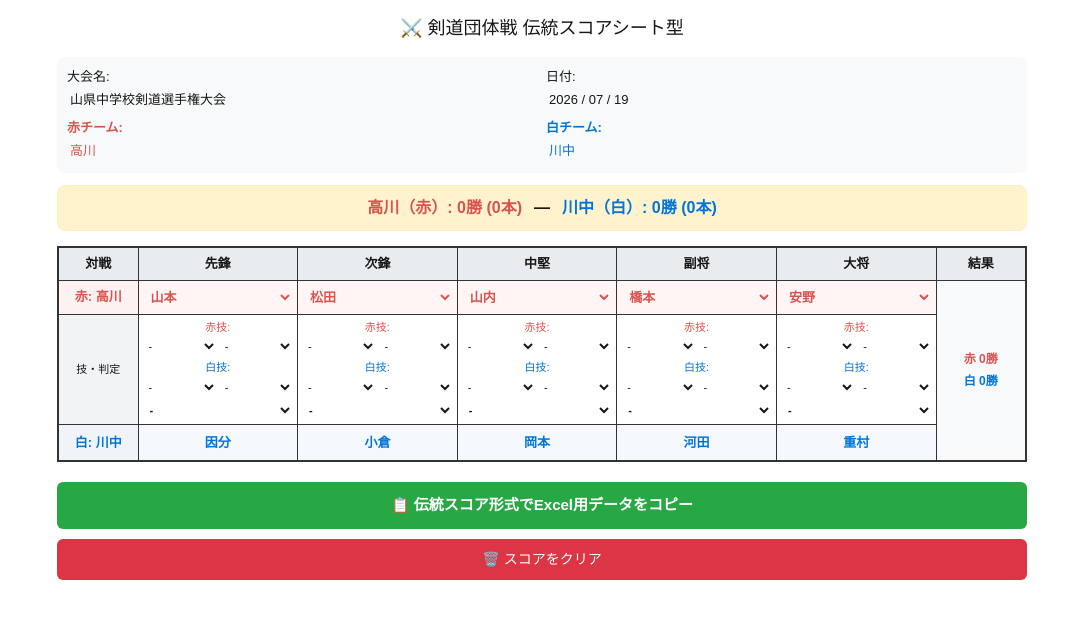
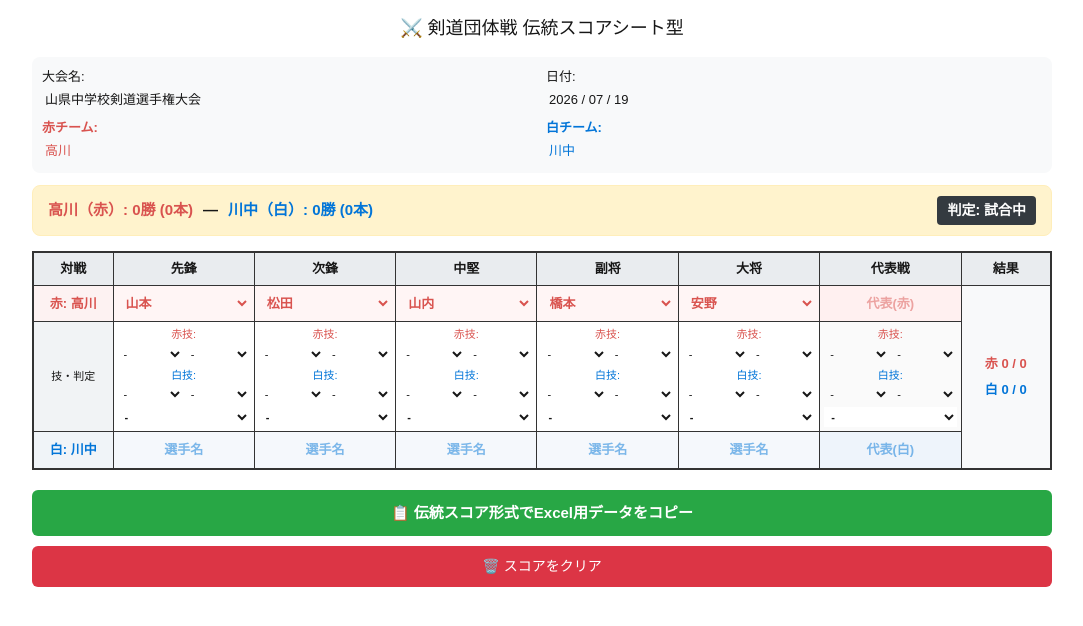
Before and after one commit to marcia031503-prog/kendo-score-app, a Next.js app: page / in a window 1280 px wide. Shown: the top 626 px of the page, without its empty margins (98-1181 px from the left). Built offline with nearby package versions, Linux system fonts and the light colour scheme.

Commit message:
update to traditional score sheet layout

```diff
--- a/src/app/page.tsx
+++ b/src/app/page.tsx
@@ -8,22 +8,32 @@ export default function KendoTeamScoreApp() {
   const [teamRed, setTeamRed] = useState('高川');
   const [teamWhite, setTeamWhite] = useState('川中');
 
-  // 赤チームの選手候補（ドロップダウン用）
   const redCandidates = ['山本', '松田', '山内', '橋本', '安野', '重村'];
 
-  // 各ポジションごとの選手名・技の状態
+  // 先鋒〜大将の5試合
   const [matches, setMatches] = useState([
-    { position: '先鋒', redPlayer: '山本', whitePlayer: '因分', redPoint1: '-', redPoint2: '-', whitePoint1: '-', whitePoint2: '-', winner: '-' },
-    { position: '次鋒', redPlayer: '松田', whitePlayer: '小倉', redPoint1: '-', redPoint2: '-', whitePoint1: '-', whitePoint2: '-', winner: '-' },
-    { position: '中堅', redPlayer: '山内', whitePlayer: '岡本', redPoint1: '-', redPoint2: '-', whitePoint1: '-', whitePoint2: '-', winner: '-' },
-    { position: '副将', redPlayer: '橋本', whitePlayer: '河田', redPoint1: '-', redPoint2: '-', whitePoint1: '-', whitePoint2: '-', winner: '-' },
-    { position: '大将', redPlayer: '安野', whitePlayer: '重村', redPoint1: '-', redPoint2: '-', whitePoint1: '-', whitePoint2: '-', winner: '-' },
+    { position: '先鋒', redPlayer: '山本', whitePlayer: '', redPoint1: '-', redPoint2: '-', whitePoint1: '-', whitePoint2: '-', winner: '-' },
+    { position: '次鋒', redPlayer: '松田', whitePlayer: '', redPoint1: '-', redPoint2: '-', whitePoint1: '-', whitePoint2: '-', winner: '-' },
+    { position: '中堅', redPlayer: '山内', whitePlayer: '', redPoint1: '-', redPoint2: '-', whitePoint1: '-', whitePoint2: '-', winner: '-' },
+    { position: '副将', redPlayer: '橋本', whitePlayer: '', redPoint1: '-', redPoint2: '-', whitePoint1: '-', whitePoint2: '-', winner: '-' },
+    { position: '大将', redPlayer: '安野', whitePlayer: '', redPoint1: '-', redPoint2: '-', whitePoint1: '-', whitePoint2: '-', winner: '-' },
   ]);
+
+  // 代表戦用（必要に応じて使用）
+  const [daihyoMatch, setDaihyoMatch] = useState({
+    redPlayer: '',
+    whitePlayer: '',
+    redPoint1: '-',
+    redPoint2: '-',
+    whitePoint1: '-',
+    whitePoint2: '-',
+    winner: '-'
+  });
 
   const techOptions = ['-', '面', '小手', '胴', '突', '出ばな面', '相面', '返し面', '引き面', '抜き面', '出ばな小手', '相小手', '返し胴', '抜き胴', '反則'];
   const winnerOptions = ['-', '赤勝ち', '白勝ち', '引き分け'];
 
-  // 技の選択に応じて自動で勝敗を判定する関数
+  // 通常試合の自動勝敗判定
   const updateMatch = (index: number, field: string, value: string) => {
     const newMatches = [...matches];
     const target = { ...newMatches[index], [field]: value };
@@ -55,6 +65,25 @@ export default function KendoTeamScoreApp() {
     setMatches(newMatches);
   };
 
+  // 代表戦の自動勝敗判定
+  const updateDaihyo = (field: string, value: string) => {
+    const target = { ...daihyoMatch, [field]: value };
+
+    const redCount = (target.redPoint1 !== '-' ? 1 : 0) + (target.redPoint2 !== '-' ? 1 : 0);
+    const whiteCount = (target.whitePoint1 !== '-' ? 1 : 0) + (target.whitePoint2 !== '-' ? 1 : 0);
+
+    if (redCount > whiteCount) {
+      target.winner = '赤勝ち';
+    } else if (whiteCount > redCount) {
+      target.winner = '白勝ち';
+    } else if (redCount === 0 && whiteCount === 0) {
+      target.winner = '-';
+    }
+
+    setDaihyoMatch(target);
+  };
+
+  // チーム全体の勝数と本数の計算
   const calculateTotals = () => {
     let redWins = 0, redIppons = 0;
     let whiteWins = 0, whiteIppons = 0;
@@ -69,10 +98,35 @@ export default function KendoTeamScoreApp() {
       if (m.whitePoint2 !== '-') whiteIppons++;
     });
 
+    // 代表戦の結果が入力されている場合は勝数に加算
+    if (daihyoMatch.winner === '赤勝ち') redWins++;
+    if (daihyoMatch.winner === '白勝ち') whiteWins++;
+    if (daihyoMatch.redPoint1 !== '-') redIppons++;
+    if (daihyoMatch.redPoint2 !== '-') redIppons++;
+    if (daihyoMatch.whitePoint1 !== '-') whiteIppons++;
+    if (daihyoMatch.whitePoint2 !== '-') whiteIppons++;
+
     return { redWins, redIppons, whiteWins, whiteIppons };
   };
 
   const totals = calculateTotals();
+
+  // 試合終了時のチーム勝敗判定（勝ち・負け・引き分け）
+  let matchStatus = '試合中';
+  if (totals.redWins > totals.whiteWins) {
+    matchStatus = `${teamRed}の勝ち`;
+  } else if (totals.whiteWins > totals.redWins) {
+    matchStatus = `${teamWhite}の勝ち`;
+  } else if (totals.redWins === totals.whiteWins && totals.redWins > 0) {
+    // 勝数が同数の場合は本数で判定
+    if (totals.redIppons > totals.whiteIppons) {
+      matchStatus = `${teamRed}の勝ち（本数勝ち）`;
+    } else if (totals.whiteIppons > totals.redIppons) {
+      matchStatus = `${teamWhite}の勝ち（本数勝ち）`;
+    } else {
+      matchStatus = '引き分け（代表戦へ）';
+    }
+  }
 
   const handleClear = () => {
     if (window.confirm('スコアをリセットしますか？')) {
@@ -80,24 +134,25 @@ export default function KendoTeamScoreApp() {
         ...m,
         redPoint1: '-', redPoint2: '-', whitePoint1: '-', whitePoint2: '-', winner: '-'
       })));
+      setDaihyoMatch({ redPlayer: '', whitePlayer: '', redPoint1: '-', redPoint2: '-', whitePoint1: '-', whitePoint2: '-', winner: '-' });
     }
   };
 
   const handleCopyExcel = () => {
     const header = `大会名\t${tournamentName}\t日付\t${matchDate}\n` +
-                   `赤チーム\t${teamRed} (${totals.redWins}勝 ${totals.redIppons}本)\tVS\t白チーム\t${teamWhite} (${totals.whiteWins}勝 ${totals.whiteIppons}本)\n\n` +
-                   `ポジション\t先鋒\t次鋒\t中堅\t副将\t大将\n`;
+                   `赤チーム\t${teamRed} (${totals.redWins}勝 ${totals.redIppons}本)\tVS\t白チーム\t${teamWhite} (${totals.whiteWins}勝 ${totals.whiteIppons}本)\t【結果: ${matchStatus}】\n\n` +
+                   `ポジション\t先鋒\t次鋒\t中堅\t副将\t大将\t代表戦\n`;
 
-    const redRow = `赤(${teamRed})\t` + matches.map(m => m.redPlayer).join('\t');
-    const whiteRow = `白(${teamWhite})\t` + matches.map(m => m.whitePlayer).join('\t');
-    const winRow = `勝敗\t` + matches.map(m => m.winner).join('\t');
+    const redRow = `赤(${teamRed})\t` + matches.map(m => m.redPlayer).join('\t') + `\t${daihyoMatch.redPlayer}`;
+    const whiteRow = `白(${teamWhite})\t` + matches.map(m => m.whitePlayer).join('\t') + `\t${daihyoMatch.whitePlayer}`;
+    const winRow = `勝敗\t` + matches.map(m => m.winner).join('\t') + `\t${daihyoMatch.winner}`;
 
     navigator.clipboard.writeText(header + redRow + '\n' + whiteRow + '\n' + winRow);
-    alert('紙のスコア形式のデータをExcel用にコピーしました！');
+    alert('伝統スコア形式（分数・勝敗付き）でExcel用データをコピーしました！');
   };
 
   return (
-    <div style={{ padding: '15px', fontFamily: 'sans-serif', maxWidth: '1000px', margin: '0 auto', background: '#fff', minHeight: '100vh' }}>
+    <div style={{ padding: '15px', fontFamily: 'sans-serif', maxWidth: '1050px', margin: '0 auto', background: '#fff', minHeight: '100vh' }}>
       <h2 style={{ textAlign: 'center', marginBottom: '15px', fontSize: '18px' }}>⚔️ 剣道団体戦 伝統スコアシート型</h2>
 
       <div style={{ background: '#f8f9fa', padding: '10px', borderRadius: '8px', marginBottom: '12px', fontSize: '13px' }}>
@@ -111,18 +166,24 @@ export default function KendoTeamScoreApp() {
         </div>
       </div>
 
-      <div style={{ textAlign: 'center', background: '#fff3cd', padding: '10px', borderRadius: '8px', fontSize: '16px', fontWeight: 'bold', marginBottom: '15px', border: '1px solid #ffeeba' }}>
-        <span style={{ color: '#d9534f' }}>{teamRed}（赤）: {totals.redWins}勝 ({totals.redIppons}本)</span>
-        <span style={{ margin: '0 12px' }}>—</span>
-        <span style={{ color: '#0275d8' }}>{teamWhite}（白）: {totals.whiteWins}勝 ({totals.whiteIppons}本)</span>
+      {/* チーム全体スコア ＆ 試合結果表示 */}
+      <div style={{ display: 'flex', justifyContent: 'space-between', alignItems: 'center', background: '#fff3cd', padding: '10px 15px', borderRadius: '8px', fontSize: '15px', fontWeight: 'bold', marginBottom: '15px', border: '1px solid #ffeeba' }}>
+        <div>
+          <span style={{ color: '#d9534f' }}>{teamRed}（赤）: {totals.redWins}勝 ({totals.redIppons}本)</span>
+          <span style={{ margin: '0 10px' }}>—</span>
+          <span style={{ color: '#0275d8' }}>{teamWhite}（白）: {totals.whiteWins}勝 ({totals.whiteIppons}本)</span>
+        </div>
+        <div style={{ background: '#343a40', color: '#fff', padding: '4px 10px', borderRadius: '4px', fontSize: '14px' }}>
+          判定: {matchStatus}
+        </div>
       </div>
 
       <div style={{ overflowX: 'auto', marginBottom: '20px' }}>
-        <table style={{ width: '100%', borderCollapse: 'collapse', border: '2px solid #333', minWidth: '900px', fontSize: '13px', background: '#fff' }}>
+        <table style={{ width: '100%', borderCollapse: 'collapse', border: '2px solid #333', minWidth: '950px', fontSize: '13px', background: '#fff' }}>
           <thead>
             <tr style={{ background: '#e9ecef', textAlign: 'center' }}>
               <th style={{ border: '1px solid #333', padding: '6px', width: '80px' }}>対戦</th>
-              {['先鋒', '次鋒', '中堅', '副将', '大将'].map(pos => (
+              {['先鋒', '次鋒', '中堅', '副将', '大将', '代表戦'].map(pos => (
                 <th key={pos} style={{ border: '1px solid #333', padding: '6px' }}>{pos}</th>
               ))}
               <th style={{ border: '1px solid #333', padding: '6px', width: '90px' }}>結果</th>
@@ -145,9 +206,24 @@ export default function KendoTeamScoreApp() {
                   </select>
                 </td>
               ))}
+              {/* 代表戦 赤選手 */}
+              <td style={{ border: '1px solid #333', padding: '4px', textAlign: 'center', background: '#fff0f0' }}>
+                <input
+                  type="text"
+                  value={daihyoMatch.redPlayer}
+                  onChange={e => setDaihyoMatch({ ...daihyoMatch, redPlayer: e.target.value })}
+                  placeholder="代表(赤)"
+                  style={{ width: '100%', padding: '4px', fontWeight: 'bold', color: '#d9534f', textAlign: 'center', boxSizing: 'border-box' }}
+                />
+              </td>
+              {/* 右端の結果欄（分数表記: 勝数 / 本数） */}
               <td rowSpan={3} style={{ border: '1px solid #333', padding: '6px', textAlign: 'center', background: '#f8f9fa', verticalAlign: 'middle' }}>
-                <div style={{ fontSize: '12px', color: '#d9534f', fontWeight: 'bold', marginBottom: '4px' }}>赤 {totals.redWins}勝</div>
-                <div style={{ fontSize: '12px', color: '#0275d8', fontWeight: 'bold' }}>白 {totals.whiteWins}勝</div>
+                <div style={{ fontSize: '13px', color: '#d9534f', fontWeight: 'bold', marginBottom: '6px' }}>
+                  赤 {totals.redWins} / {totals.redIppons}
+                </div>
+                <div style={{ fontSize: '13px', color: '#0275d8', fontWeight: 'bold' }}>
+                  白 {totals.whiteWins} / {totals.whiteIppons}
+                </div>
               </td>
             </tr>
 
@@ -183,9 +259,35 @@ export default function KendoTeamScoreApp() {
                   </div>
                 </td>
               ))}
+              {/* 代表戦の技・判定 */}
+              <td style={{ border: '1px solid #333', padding: '4px', textAlign: 'center', background: '#fafafa' }}>
+                <div style={{ fontSize: '11px', marginBottom: '2px', color: '#d9534f' }}>赤技:</div>
+                <div style={{ display: 'flex', gap: '2px', marginBottom: '4px' }}>
+                  <select value={daihyoMatch.redPoint1} onChange={e => updateDaihyo('redPoint1', e.target.value)} style={{ width: '50%', fontSize: '11px', padding: '2px' }}>
+                    {techOptions.map(t => <option key={t} value={t}>{t}</option>)}
+                  </select>
+                  <select value={daihyoMatch.redPoint2} onChange={e => updateDaihyo('redPoint2', e.target.value)} style={{ width: '50%', fontSize: '11px', padding: '2px' }}>
+                    {techOptions.map(t => <option key={t} value={t}>{t}</option>)}
+                  </select>
+                </div>
+                <div style={{ fontSize: '11px', marginBottom: '2px', color: '#0275d8' }}>白技:</div>
+                <div style={{ display: 'flex', gap: '2px', marginBottom: '4px' }}>
+                  <select value={daihyoMatch.whitePoint1} onChange={e => updateDaihyo('whitePoint1', e.target.value)} style={{ width: '50%', fontSize: '11px', padding: '2px' }}>
+                    {techOptions.map(t => <option key={t} value={t}>{t}</option>)}
+                  </select>
+                  <select value={daihyoMatch.whitePoint2} onChange={e => updateDaihyo('whitePoint2', e.target.value)} style={{ width: '50%', fontSize: '11px', padding: '2px' }}>
+                    {techOptions.map(t => <option key={t} value={t}>{t}</option>)}
+                  </select>
+                </div>
+                <div style={{ marginTop: '4px' }}>
+                  <select value={daihyoMatch.winner} onChange={e => setDaihyoMatch({ ...daihyoMatch, winner: e.target.value })} style={{ width: '100%', fontSize: '11px', padding: '3px', fontWeight: 'bold', background: daihyoMatch.winner === '赤勝ち' ? '#ffe3e3' : daihyoMatch.winner === '白勝ち' ? '#e7f5ff' : '#fff' }}>
+                    {winnerOptions.map(w => <option key={w} value={w}>{w}</option>)}
+                  </select>
+                </div>
+              </td>
             </tr>
 
-            {/* 白チーム選手行（自由に入力できるテキストボックスに変更） */}
+            {/* 白チーム選手行（記入式） */}
             <tr>
               <td style={{ border: '1px solid #333', padding: '6px', textAlign: 'center', background: '#f0f4f8', color: '#0275d8', fontWeight: 'bold' }}>
                 白: {teamWhite}
@@ -205,6 +307,16 @@ export default function KendoTeamScoreApp() {
                   />
                 </td>
               ))}
+              {/* 代表戦 白選手 */}
+              <td style={{ border: '1px solid #333', padding: '4px', textAlign: 'center', background: '#eef4fb' }}>
+                <input
+                  type="text"
+                  value={daihyoMatch.whitePlayer}
+                  onChange={e => setDaihyoMatch({ ...daihyoMatch, whitePlayer: e.target.value })}
+                  placeholder="代表(白)"
+                  style={{ width: '100%', padding: '4px', fontWeight: 'bold', color: '#0275d8', textAlign: 'center', boxSizing: 'border-box' }}
+                />
+              </td>
             </tr>
           </tbody>
         </table>
```
